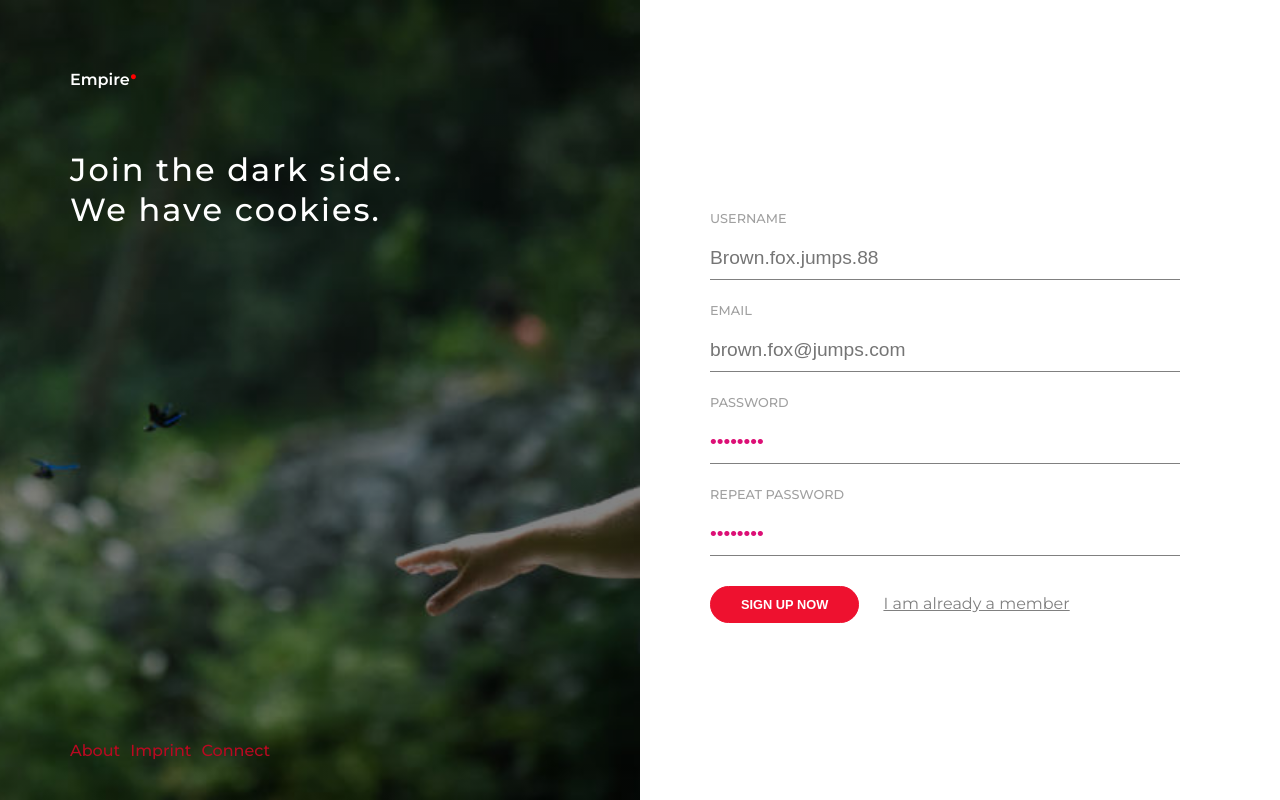
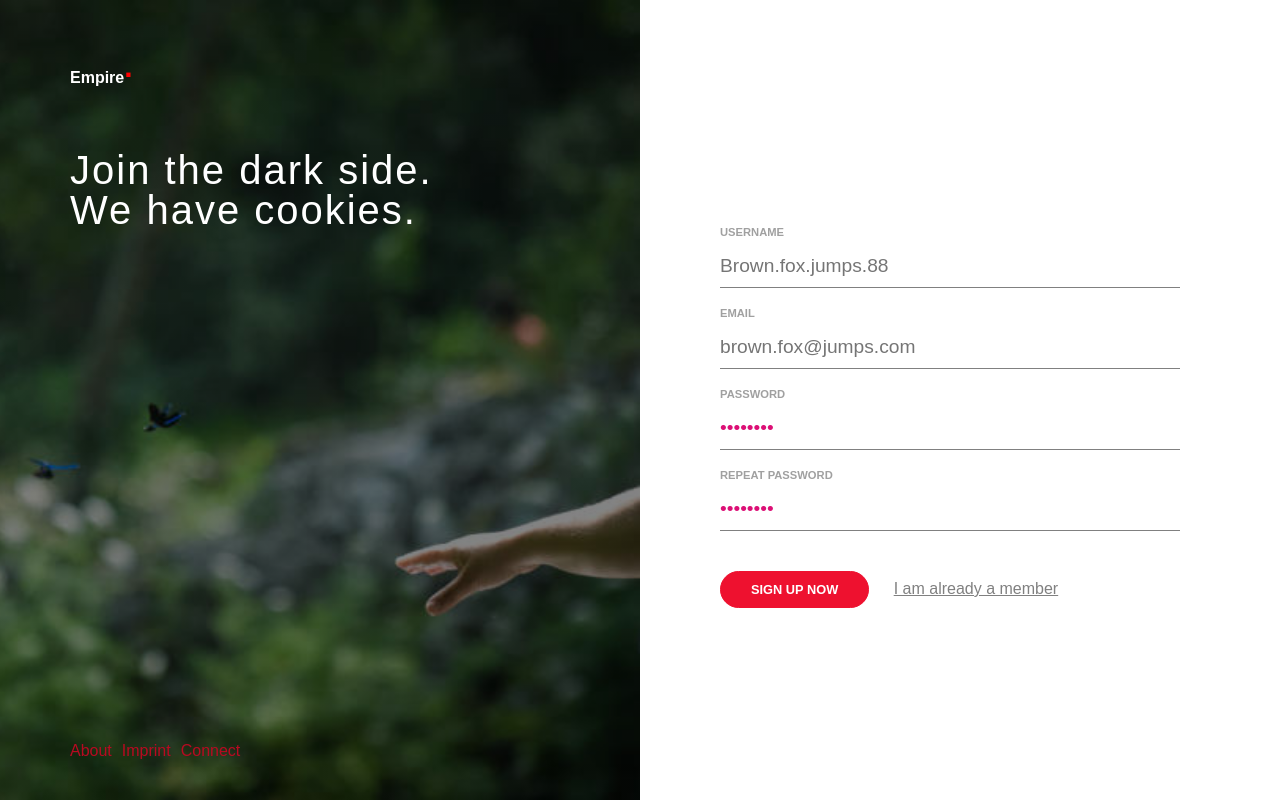
Before and after one commit to adejoropeter/Signup-large, a plain HTML site: page index.html in a window 1280 px wide. Drawn offline with Linux system fonts and the light colour scheme.

Commit message:
first commit

```diff
--- a/css/style.css
+++ b/css/style.css
@@ -8,10 +8,8 @@
 }
 
 body {
-      font-family: 'Montserrat', sans-serif;
+      font-family: sans-serif;
       height: 100vh;
-      /* line-height: 1.7; */
-      /* background-color: black; */
 }
 
 main {
@@ -44,7 +42,7 @@ main {
 .join {
       /* background-color: aqua; */
       width: 100%;
-      font-size: 2rem;
+      font-size: 2.5rem;
       font-weight: 500;
       color: #fff;
       line-height: 2.5rem;
@@ -82,16 +80,16 @@ li:hover{
       display: flex;
       flex-direction: column;
       justify-content: center;
-      padding: 70px 100px 40px 70px;
+      padding: 70px 100px 40px 80px;
 
 }
 
 .form-input div {
-      margin-bottom: 20px;
+      margin-bottom: 15px;
 }
 
 .form-input div.last {
-      margin-bottom: 30px;
+      margin-bottom: 40px;
 }
 
 
@@ -110,8 +108,8 @@ input {
 label {
       text-transform: uppercase;
       color: rgba(128, 128, 128, 0.746);
-      font-weight: 500;
-      font-size: .8rem;
+      font-weight:600;
+      font-size: .7rem;
 }
 
 button {
```
